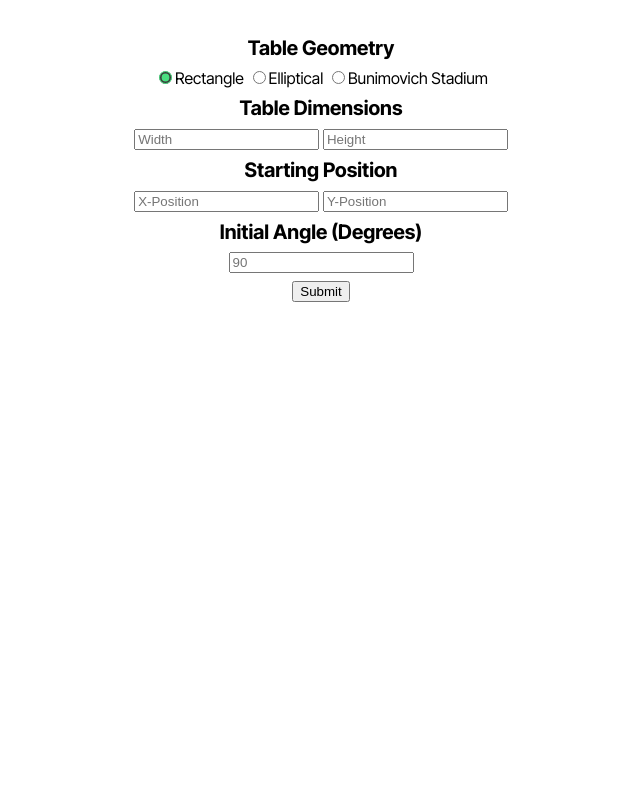
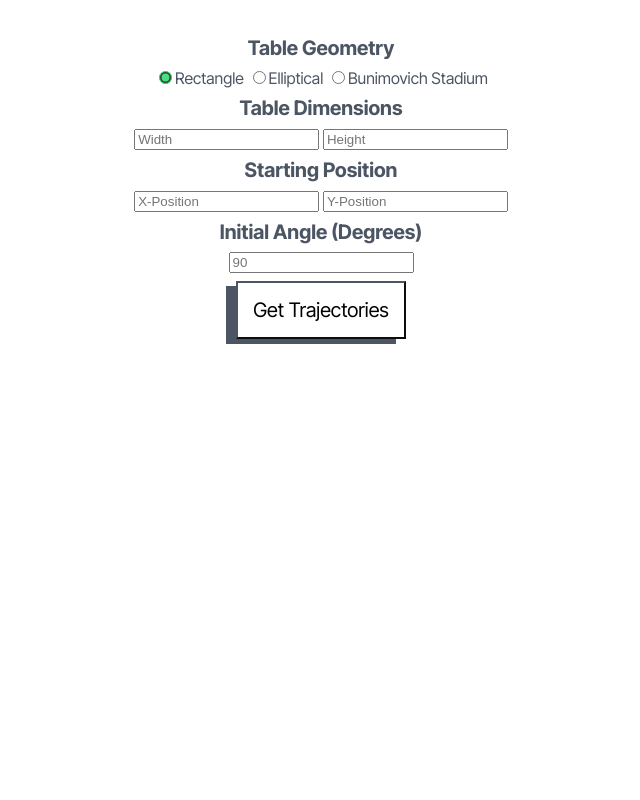
Before and after one commit to L-Amos/mathematical_billiards, a Flask app: page / in a window 1280 px wide. Shown: the whole page, without its empty margins (319-959 px from the left). Run offline with Flask 3, Linux system fonts and the light colour scheme.

Commit message:
Styling submit button.

```diff
--- a/webapp/templates/form.html
+++ b/webapp/templates/form.html
@@ -30,7 +30,7 @@
             <label>Initial Angle (Degrees)</label>
             <input type="number" step="any" name="angle" placeholder="90">
             <br />
-            <input type="submit" step="any" style="margin-top: 1vh;">
+            <input id="submit" type="submit" style="margin-top: 1vh;" value="Get Trajectories">
         </form>
     </div>
 
@@ -52,6 +52,7 @@
     body {
         font-family: "Inter Tight", serif;
         padding: 20px;
+        color: #4b5563
     }
     label {
         display: block;
@@ -65,6 +66,24 @@
         margin: auto;
         text-align: center;
         accent-color: #4ade80;
+    }
+
+    form #submit {
+        background-color: white;
+        border-color: #4b5563;
+        font-family: "Inter Tight", serif;
+        font-size: 1.25em;
+        padding: 15px;
+        box-shadow: -10px 5px 0px rgba(75, 85, 99, 1);
+        transition: 0.1s;
+
+        &:hover {
+            box-shadow: -15px 8px 0px #4ade80;
+            cursor: pointer;
+            color: #4ade80;
+            border-color: #4ade80;
+        }
+
     }
 
     #result img {
```
